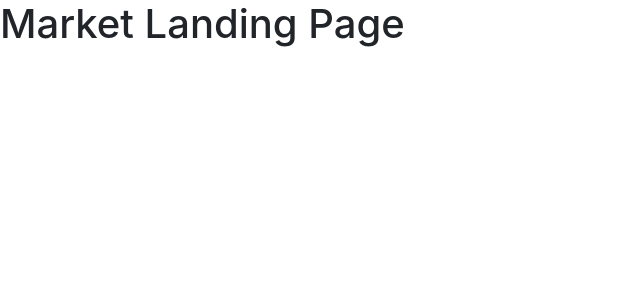
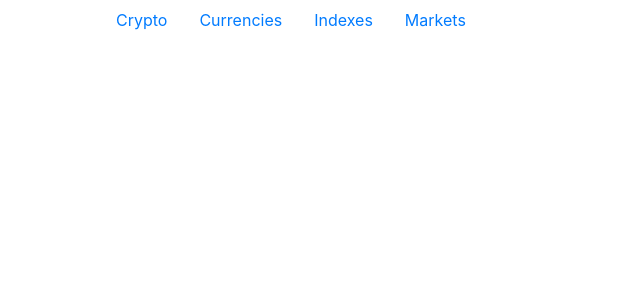
Before and after one commit to ViktoriaIhnatsik/StockMarket, a React (Create React App) app: page / in a window 1280 px wide. Shown: the top 300 px of the page, without its empty margins (0-640 px from the left). Built offline with nearby package versions, Linux system fonts and the light colour scheme.

Commit message:
add Links and navigation

```diff
--- a/src/App.js
+++ b/src/App.js
@@ -1,5 +1,6 @@
 import React from 'react'
 import {Switch, Route} from 'react-router-dom'
+import NavLinkItem from './components/NavLinkItem'
 import CryptoListPage from './pages/CryptoListPage'
 import CurrenciesListPage from './pages/CurrenciesListPage'
 import IndexesListPage from './pages/IndexesListPage'
@@ -8,8 +9,17 @@ import MarketsListPage from './pages/MarketsListPage'
 
 function App() {
   return (
-    <div>
-      <h1>Market Landing Page </h1>
+    <div className="container">
+      <div className="col-md-12">
+        <ul className="nav">
+          <NavLinkItem to="/crypto" text="Crypto"/>
+          <NavLinkItem to="/currencies" text="Currencies"/>
+          <NavLinkItem to="/indexes" text="Indexes"/>
+          <NavLinkItem to="/markets" text="Markets"/>
+
+        </ul>
+      </div>
+
       <Switch>
         <Route path="/crypto">
           <CryptoListPage />
--- /dev/null
+++ b/src/components/NavLinkItem.jsx
@@ -0,0 +1,16 @@
+import React from 'react';
+import { Link } from 'react-router-dom';
+
+export default function NavLinkItem({ to, text }) {
+    return (
+
+        <li className="nav-item">
+            <Link
+                className="nav-link"
+                to={to}>
+                {text}
+            </Link>
+        </li>
+
+    )
+}
```
Also changed, not shown: 1 other file (tests, documents, lock files or other folders).
